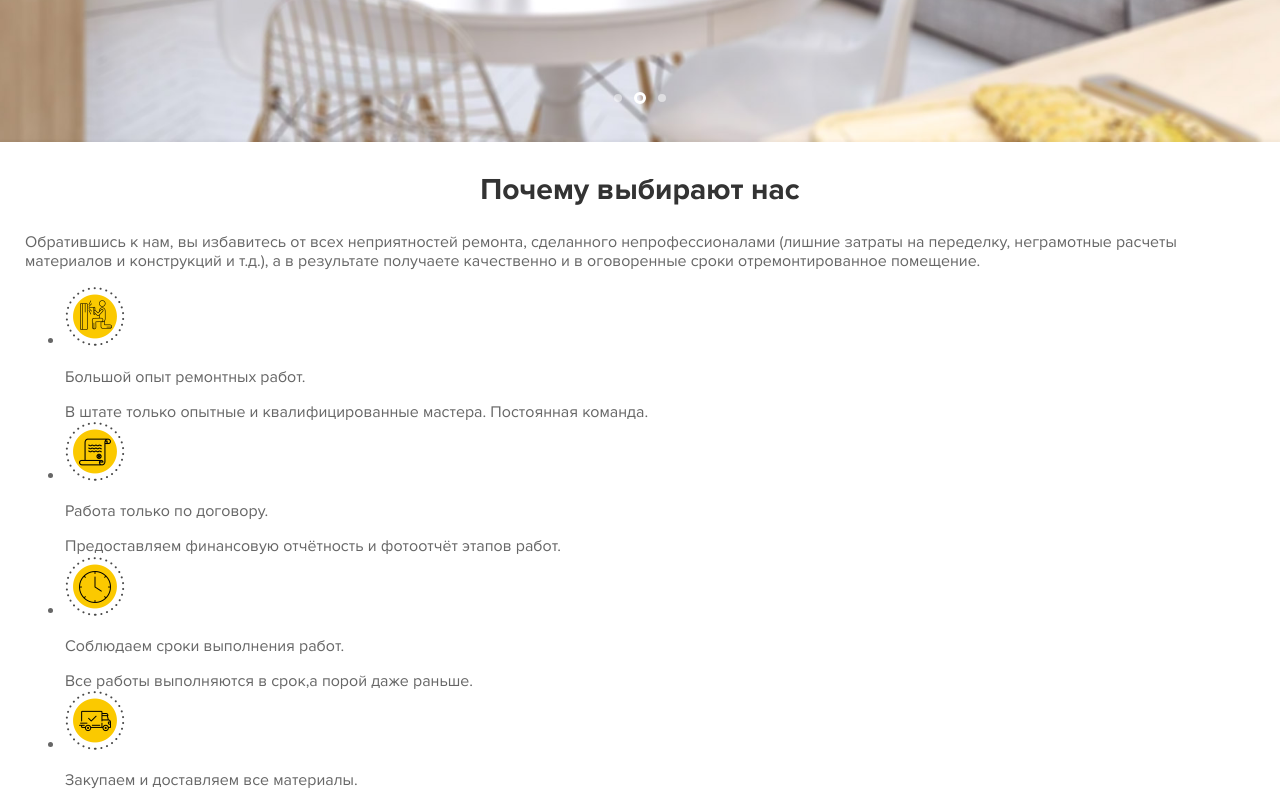
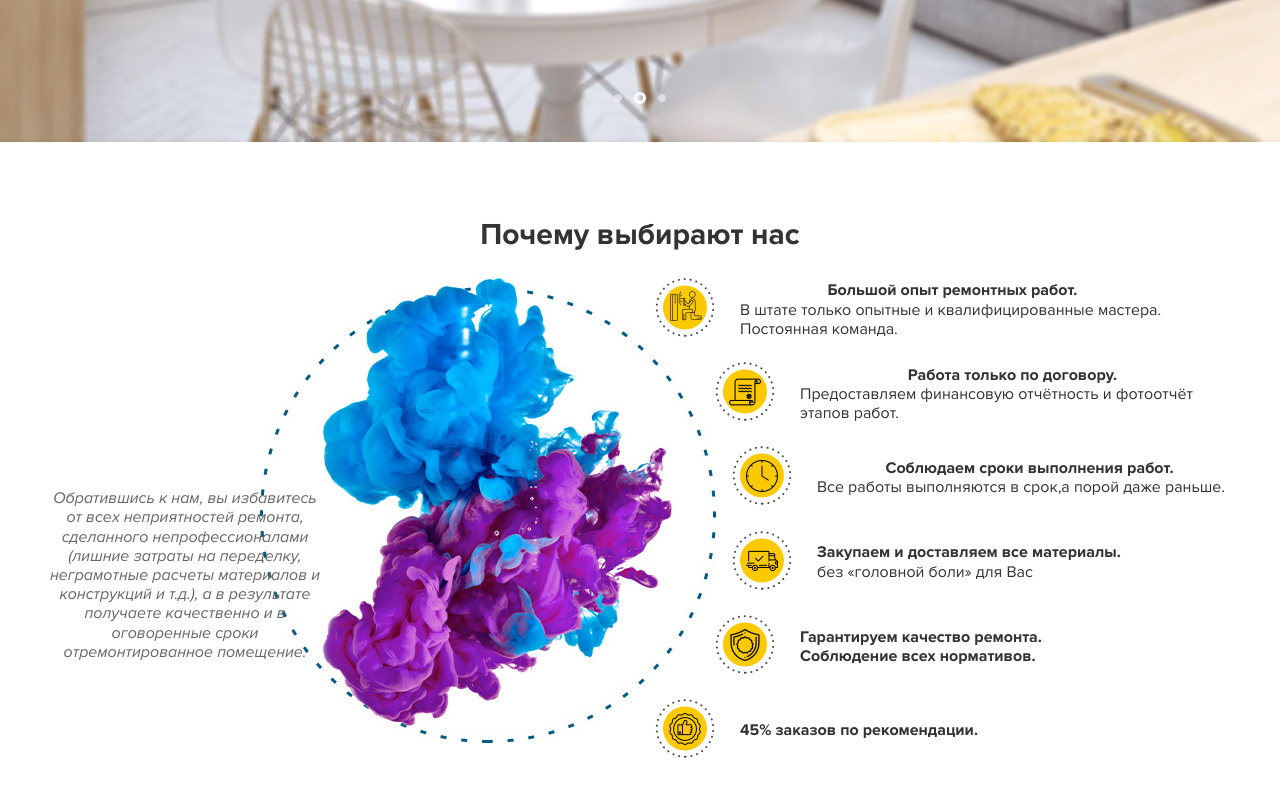
Before and after one commit to Verta-master/remont, a plain HTML site: page index.html in a window 1280 px wide. Shown: the part 777-1579 px from the top of the page. Drawn offline with nearby package versions, Linux system fonts and the light colour scheme.

Commit message:
Update 2020-04-10T09:59:39.722Z

```diff
--- a/css/style.css
+++ b/css/style.css
@@ -844,3 +844,84 @@ h3,
 .promo__next {
   right: calc(50% - 615px);
 }
+.benefits {
+  padding-top: 45px;
+  padding-bottom: 20px;
+}
+.benefits__wrap {
+  position: relative;
+  display: -webkit-box;
+  display: -ms-flexbox;
+  display: flex;
+  -webkit-box-pack: justify;
+      -ms-flex-pack: justify;
+          justify-content: space-between;
+  -webkit-box-align: center;
+      -ms-flex-align: center;
+          align-items: center;
+}
+.benefits__wrap::before {
+  content: "";
+  position: absolute;
+  z-index: -1;
+  top: 0;
+  left: 235px;
+  width: 456px;
+  height: 465px;
+  background-image: url(../img/images/color.jpg);
+  background-repeat: no-repeat;
+  background-size: contain;
+}
+.benefits__info {
+  width: 300px;
+  max-width: 100%;
+  padding-left: 20px;
+  padding-top: 90px;
+  color: #666666;
+  text-align: center;
+  font-style: italic;
+}
+.benefits__list {
+  margin: 0;
+  padding: 0;
+  list-style: none;
+  width: 600px;
+}
+.benefits__item {
+  width: 510px;
+  display: -webkit-box;
+  display: -ms-flexbox;
+  display: flex;
+  -webkit-box-pack: start;
+      -ms-flex-pack: start;
+          justify-content: flex-start;
+  -webkit-box-align: center;
+      -ms-flex-align: center;
+          align-items: center;
+  margin-bottom: 20px;
+}
+.benefits__item:first-child .benefits__title,
+.benefits__item:nth-child(2) .benefits__title,
+.benefits__item:nth-child(3) .benefits__title {
+  text-align: center;
+}
+.benefits__item:nth-child(2),
+.benefits__item:nth-child(5) {
+  margin-left: 60px;
+}
+.benefits__item:nth-child(3),
+.benefits__item:nth-child(4) {
+  margin-left: 77px;
+}
+.benefits__icon {
+  width: 60px;
+  margin-right: 25px;
+}
+.benefits__text {
+  width: calc(100% - 85px);
+  color: #333;
+}
+.benefits__title {
+  margin: 0;
+  font-weight: 700;
+}
--- a/index.html
+++ b/index.html
@@ -143,7 +143,7 @@
       <div class="wrapper">
         <p class="title-2">Почему выбирают нас</p>
         <div class="benefits__wrap">
-          <div class="benefits__text">
+          <div class="benefits__info">
             <p>Обратившись к нам, вы избавитесь от всех неприятностей ремонта, сделанного непрофессионалами (лишние затраты на переделку, неграмотные расчеты материалов и конструкций и т.д.), а в результате получаете качественно и в оговоренные сроки отремонтированное помещение.</p>
           </div>
           <ul class="benefits__list">
```
Also changed, not shown: css/style.min.css.
